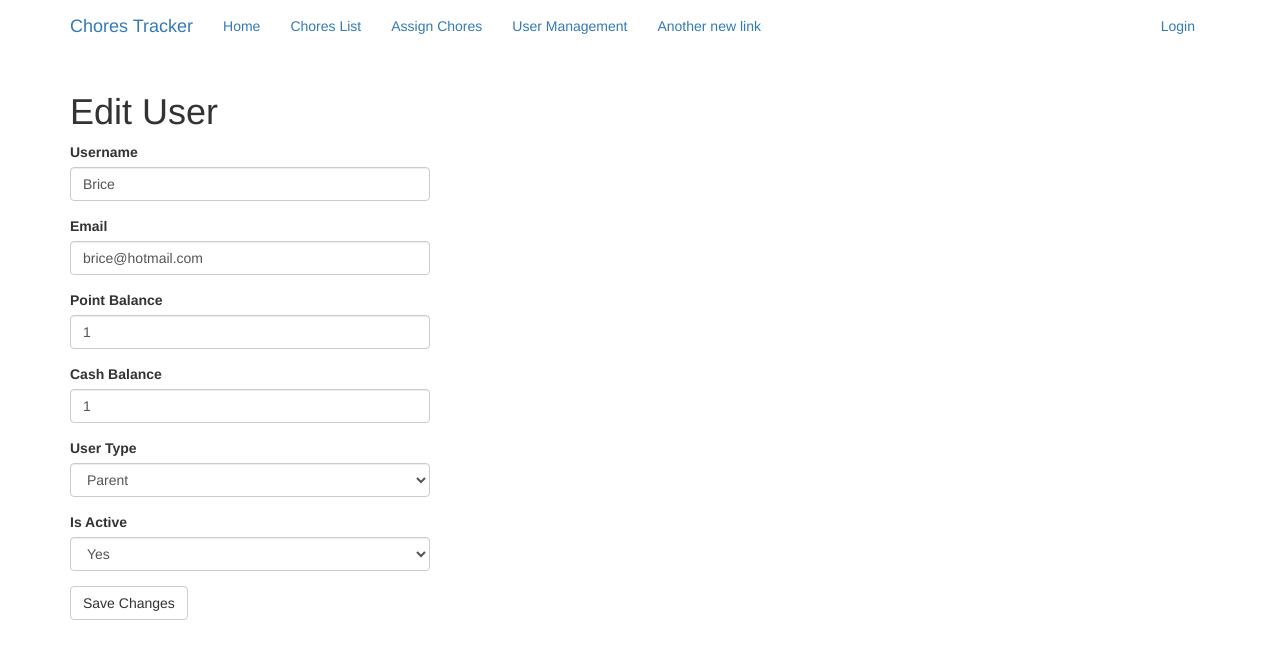
After one commit to bdrilling33/ChoresWebApp, a Flask app: page /users/1/edit in a window 1280 px wide. The commit adds this page. Shown: the top 659 px of the page. Run offline with Flask 2, Linux system fonts and the light colour scheme; data comes from the database, SQL or seed files in the repository; both versions use the stored data as it was after the commit; some libraries are stand-ins or nearby versions.

Commit message:
Added User Management page.

```diff
--- a/app/forms.py
+++ b/app/forms.py
@@ -31,15 +31,39 @@ class RegistrationForm(FlaskForm):
         if user is not None:
             raise ValidationError('Please use a different email address.')
 
+
+class EditUserForm(FlaskForm):
+    username = StringField('Username', validators=[DataRequired()])
+    email = StringField('Email', validators=[DataRequired(), Email()])
+    # password = PasswordField('Password', validators=[DataRequired()])
+    # password2 = PasswordField(
+    #     'Repeat Password', validators=[DataRequired(), EqualTo('password')])
+    point_balance = IntegerField('Point Balance', validators=[DataRequired()])
+    cash_balance = IntegerField('Cash Balance', validators=[DataRequired()])
+    user_type = SelectField('User Type', validators=[DataRequired()], choices=['Parent', 'Child', 'Friend'])
+    is_active = SelectField('Is Active', validators=[DataRequired()], choices=['Yes', 'No'])
+    submit = SubmitField('Save Changes')
+
+    # def validate_username(self, username):
+    #     user = User.query.filter_by(username=username.data).first()
+    #     if user is not None:
+    #         raise ValidationError('Please use a different username')
+    #
+    # def validate_email(self, email):
+    #     user = User.query.filter_by(email=email.data).first()
+    #     if user is not None:
+    #         raise ValidationError('Please use a different email address.')
+
+
 # Query Factory
 
 
 def user_parent_query():
-    return User.query.filter_by(user_type='Parent')
+    return User.query.filter_by(user_type='Parent', is_active='Yes')
 
 
 def user_child_query():
-    return User.query.filter(User.user_type.isnot('Parent'))
+    return User.query.filter(User.user_type.isnot('Parent'), User.is_active.is_('Yes')).all()
 
 
 def chore_query():
--- a/app/routes.py
+++ b/app/routes.py
@@ -1,8 +1,8 @@
 from app import app
 from flask import render_template, flash, redirect, url_for, request, jsonify
-from app.forms import LoginForm, RegistrationForm, AddChoreForm, EditChoreForm, AssignChoreForm
+from app.forms import LoginForm, RegistrationForm, AddChoreForm, EditChoreForm, AssignChoreForm, EditUserForm
 from flask_login import current_user, login_user, logout_user, login_required, user_needs_refresh
-from app.models import User, ChoreList, ChoreAssignments, ChoreListSchema
+from app.models import User, ChoreList, ChoreAssignments, ChoreListSchema, UserListSchema
 from werkzeug.urls import url_parse
 from app import db, ma
 import json
@@ -106,17 +106,18 @@ def chore_edit(id=None):
     print(form.errors)
     return render_template('edit_chore.html', title='Edit Chore', form=form)
 
+
 # TODO: Add model and call this route to delete chore from chore list
-# @app.route('/chore/<id>/delete', methods=['GET', 'POST'])
-# def delete_chore(id=None):
-#
-#     delete_row = ChoreList.query.get(id)
-#
-#     db.session.delete(delete_row)
-#     db.session.commit()
-#     flash('Chore {} has been deleted'.format(delete_row.description))
-#
-#     return redirect(url_for('add_chore'))
+@app.route('/chore/<id>/delete', methods=['GET', 'POST'])
+def delete_chore(id=None):
+
+    delete_row = ChoreList.query.get(id)
+
+    db.session.delete(delete_row)
+    db.session.commit()
+    flash('Chore {} has been deleted'.format(delete_row.description))
+
+    return redirect(url_for('add_chore'))
 
 
 @app.route('/chore_assignments', methods=['POST', 'GET'])
@@ -140,8 +141,60 @@ def assign_chore():
     return render_template('assign_chores.html', form=form, assigned_chores=assigned_chores)
 
 
+@login_required
+@app.route('/users', methods=['GET', 'POST'])
+def users():
+
+    user_list = User.query.all()
+
+    form = RegistrationForm()
+
+    if form.validate_on_submit():
+        user = User(username=form.username.data, email=form.email.data, user_type=form.type.data)
+        user.set_password(form.password.data)
+        db.session.add(user)
+        db.session.commit()
+        flash('{} is now a registered user!'.format(form.username.data))
+        return redirect(url_for('users'))
+
+    return render_template('users.html', form=form, users=user_list)
+
+
+@app.route('/users/<id>/edit', methods=['GET', 'POST'])  # TODO finish this. add form, save changes etc
+def user_edit(id=None):
+
+    user = User.query.filter_by(id=id).first()
+    form = EditUserForm(obj=user)
+    if form.validate_on_submit():
+
+        user.username = form.username.data
+        user.email = form.email.data
+        user.user_type = form.user_type.data
+        user.point_balance = int(form.point_balance.data)
+        user.cash_balance = int(form.cash_balance.data)
+        user.is_active = form.is_active.data
+        db.session.commit()
+        flash('User {} has been updated'.format(form.username.data))
+        return redirect(url_for('users'))
+    print(form.errors)
+    return render_template('edit_user.html', title='User Management', form=form)
+
+
+# TODO: Add model and call this route to delete user from user list
+@app.route('/users/<id>/delete', methods=['GET', 'POST'])
+def user_chore(id=None):
+    #  Doesnt actually delete, but marks as inactive.
+    delete_row = User.query.get(id)
+    delete_row.is_active = 'No'
+    db.session.commit()
+    flash('User {} has been inactivated'.format(delete_row.username))
+
+    return redirect(url_for('users'))
+
+
+
 @app.route('/chore_assignments/<id>/edit', methods=['GET', 'POST'])  # TODO finish this. add form, save changes etc
-def chore_edit(id=None):
+def assignment_edit(id=None):
 
     chore = ChoreList.query.filter_by(id=id).first()
     form = EditChoreForm(obj=chore)
@@ -175,6 +228,17 @@ def get_chore_data():
     # return redirect(url_for('assign_chore'))
 
 
+@app.route('/api/get_user_data', methods=['POST', 'GET'])
+def get_user_data():
+
+    x = json.loads(request.data)
+    user_schema = UserListSchema()
+    user = User.query.filter_by(id=x['description']).first()
+    output = user_schema.dump(user)
+
+    return {'user': output}
+
+
 # TODO: Load Chore Edit to a modal.  use this route to fill modal form with selected row data
 # @app.route('/api/chorelist', methods=['POST', 'GET'])
 # def get_chore_list():
--- a/app/templates/assign_chores.html
+++ b/app/templates/assign_chores.html
@@ -27,9 +27,9 @@
         <td id="value">{{ chore[1].value }}</td>
         <td>
 
-            <a  href="/assignment/{{ chore[0].id }}/edit" data-toggle="modal"
+            <a  href="/chore_assignments/{{ chore[0].id }}/edit" data-toggle="modal"
                                                 class="btn btn-warning btn-edit btn-sm">Edit</a>
-            <a  href="/assignment/{{ chore[0].id }}/delete" data-toggle="modal"
+            <a  href="/chore_assignments/{{ chore[0].id }}/delete" data-toggle="modal"
                                                 class="btn btn-danger btn-delete btn-sm">Delete</a>
         </td>
     </tr>
--- a/app/templates/base.html
+++ b/app/templates/base.html
@@ -27,7 +27,7 @@
                     <li><a href="{{ url_for('index') }}">Home</a></li>
                     <li><a href="{{ url_for('add_chore') }}">Chores List</a></li>
                     <li><a href="{{ url_for('assign_chore') }}">Assign Chores</a></li>
-                    <li><a href="{{ url_for('add_chore') }}">a new link</a></li>
+                    <li><a href="{{ url_for('users') }}">User Management</a></li>
                     <li><a href="{{ url_for('add_chore') }}">Another new link</a></li>
 
                 </ul>
--- /dev/null
+++ b/app/templates/edit_user.html
@@ -0,0 +1,11 @@
+{% extends 'base.html' %}
+{% import 'bootstrap/wtf.html' as wtf %}
+
+{% block app_content %}
+    <h1>Edit User</h1>
+    <div class="row">
+        <div class="col-md-4">
+            {{ wtf.quick_form(form) }}
+        </div>
+    </div>
+{% endblock %}
--- a/choreswebapp.py
+++ b/choreswebapp.py
@@ -1,6 +1,7 @@
 from app import app, db
 from app.models import User, ChoreList, ChoreProgress, ChoreAssignments
 import time
+
 
 @app.shell_context_processor
 def make_shell_context():
```
Also changed, not shown: app/models.py (+13 -34 lines), app/templates/users.html (added, +137 -0 lines), app.db.
